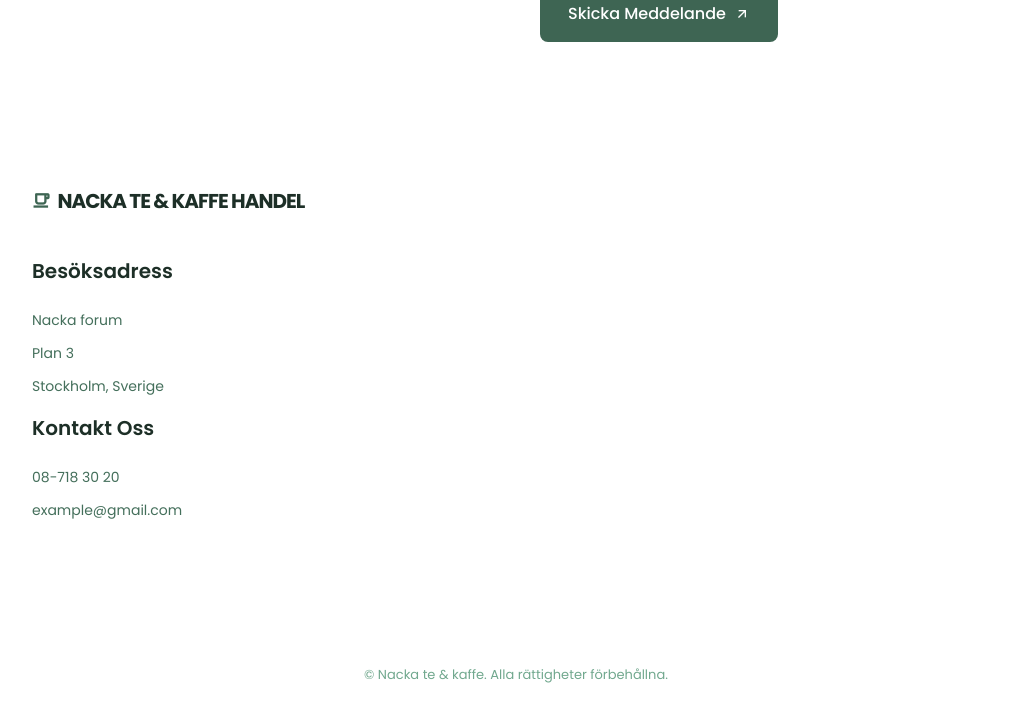
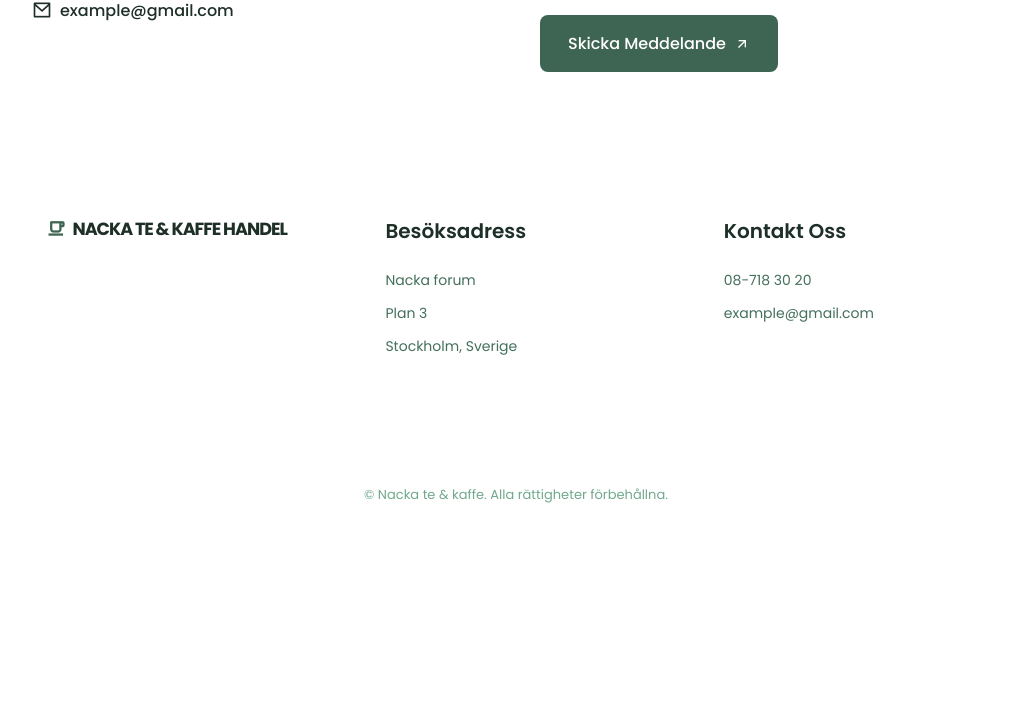
Before and after one commit to Koshyar-r/nackate, a plain HTML site: page index.html in a window 1280 px wide. Shown: the part 2574-3295 px from the top of the page, without its empty margins (124-1155 px from the left). After the commit the page ends 3127 px from the top, so only its background shows below. Drawn offline with nearby package versions, Linux system fonts and the light colour scheme.

Commit message:
initial commit

```diff
--- a/assets/css/style.css
+++ b/assets/css/style.css
@@ -85,6 +85,7 @@ a {
 img {
     max-width: 100%;
     height: auto;
+    user-select: none;
 }
 body.dark-theme {
     --first-color-dark: hsl(var(--hue), 8%, 20%);
@@ -289,10 +290,12 @@ body.dark-theme {
 .product-card {
     position: relative;
     display: grid;
+    gap: .9rem;
 }
 .product-img {
     position: relative;
-    max-width: 100%;
+    width: 150px;
+    border-radius: 5px;
     justify-self: center;
     margin-bottom: var(--mb-0-75);
     transition: .3s;
@@ -452,6 +455,18 @@ body.dark-theme {
         justify-content: center;
         column-gap: 5rem;
     }
+    .row {
+        display: flex;
+        flex-wrap: wrap;
+        gap: 5rem;
+    }
+    .footer-content {
+        width: 40%;
+        padding: 0 15px;
+    }
+    .footer-logo {
+        font-size: .750rem;
+    }
 }
 @media screen and (min-width: 767px) {
     body {
@@ -484,8 +499,17 @@ body.dark-theme {
     .home-img {
         width: 300px;
     }
-    .footer-container {
-        grid-template-columns: 1fr .5fr .5fr;
+    .row {
+        display: flex;
+        flex-wrap: wrap;
+        gap: 3rem;
+    }
+    .footer-content {
+        width: 28%;
+        padding: 0 15px;
+    }
+    .footer-logo {
+        font-size: .750rem;
     }
 }
 @media screen and (min-width: 992px) {
@@ -519,12 +543,17 @@ body.dark-theme {
     .product-img {
         width: 160px;
     }
+    .row {
+        display: flex;
+        flex-wrap: wrap;
+        gap: 3rem;
+    }
+    .footer-content {
+        width: 30%;
+        padding: 0 15px;
+    }
     .footer-logo {
-        font-size: var(--h3-font-size);
-    }
-    .footer-container {
-        display: grid;
-        grid-template-columns: 1fr .5fr .5fr .5fr;
+        font-size: 1rem;
     }
     .footer-copyright {
         margin: 7rem 0 2rem;
@@ -534,4 +563,16 @@ body.dark-theme {
     .about-container {
         column-gap: 7rem;
     }
+    .row {
+        display: flex;
+        flex-wrap: wrap;
+        gap: 3rem;
+    }
+    .footer-content {
+        width: 30%;
+        padding: 0 15px;
+    }
+    .footer-logo {
+        font-size: 1.1rem;
+    }
 }
--- a/index.html
+++ b/index.html
@@ -50,7 +50,7 @@
 
         <section class="home" id="home">
             <div class="home-container container grid">
-                <img src="assets/img/home-img.png" alt="img" class="home-img">
+                <img src="assets/img/home-img.png" alt="img" class="home-img" draggable="false">
 
                 <div class="home-data">
                     <h1 class="home-title">Nacka te & kaffe handel</h1>
@@ -104,17 +104,16 @@
             <div class="product-container grid">
                 <article class="product-card">
 
-                    <img src="assets/img/coffee-product.png" alt="" class="product-img">
+                    <img src="assets/img/coffee.jpg" alt="" class="product-img">
 
                     <h3 class="product-title">Kaffe</h3>
                     <p class="product-description">
-                        Vårt kaffeutbud består av över 40 fina kaffersorter. Besök gärna oss för att få mer info om våra kafffesorter.
+                        Vårt kaffeutbud består av över 40 fina kaffersorter. Besök gärna oss för att få mer info om våra kaffesorter.
                     </p>
                 </article>
                 <article class="product-card">
-                    <div class="product-circle"></div>
 
-                    <img src="assets/img/te.png" alt="" class="product-img">
+                    <img src="assets/img/te.jpg" alt="" class="product-img">
 
                     <h3 class="product-title">Te</h3>
                     <p class="product-description">
@@ -122,23 +121,21 @@
                     </p>
                 </article>
                 <article class="product-card">
-                    <div class="product-circle"></div>
 
-                    <img src="assets/img/tillbehor.png" alt="" class="product-img">
+                    <img src="assets/img/tillbehor.jpg" alt="" class="product-img">
 
                     <h3 class="product-title">Tillbehör</h3>
                     <p class="product-description">
-                        Förutom en stor kollektion av fina tekannor, kaffekoppar, härliga smaksättningar till teat så har vi mycket fina choklader av hög kvalite och massa annat smått och gott.
+                        en stor samling fina tekannor, kaffekoppar, härliga kryddor till teet, vi har mycket fina choklad av hög kvalitet och massor av andra små och välsmakande.
                     </p>
                 </article>
                 <article class="product-card">
-                    <div class="product-circle"></div>
 
-                    <img src="assets/img/takeaway.png" alt="" class="product-img">
+                    <img src="assets/img/takeaway.jpg" alt="" class="product-img">
 
                     <h3 class="product-title">Take away</h3>
                     <p class="product-description">
-                        Är du sugen på en kopp färskt kaffe eller en dubbel espresso? Vi fixar det mer än gärna
+                        Är du sugen på en kopp färskt kaffe eller en dubbel espresso? Vi fixar det mer än gärna.
                     </p>
                 </article>
             </div>
@@ -197,11 +194,12 @@
 
     <footer class="footer section">
         <div class="footer-container container grid">
+            <div class="row">
                 <div class="footer-content">
                     <a href="#" class="footer-logo">
                         <i class="ri-cup-line footer-logo-icon"></i> Nacka te & kaffe handel
                     </a>
-
+                </div>
                     <div class="footer-content">
                         <h3 class="footer-title">Besöksadress</h3>
 
```
Also changed, not shown: assets/img/coffee-product.png (deleted), assets/img/coffee.jpg (added), assets/img/personel.jpg (deleted), assets/img/takeaway.jpg (added), assets/img/takeaway.png (deleted), assets/img/te.jpg (added), assets/img/te.png (deleted), assets/img/tillbehor.jpg (added), assets/img/tillbehor.png (deleted). Lines whose indentation alone changed are shown as unchanged.
